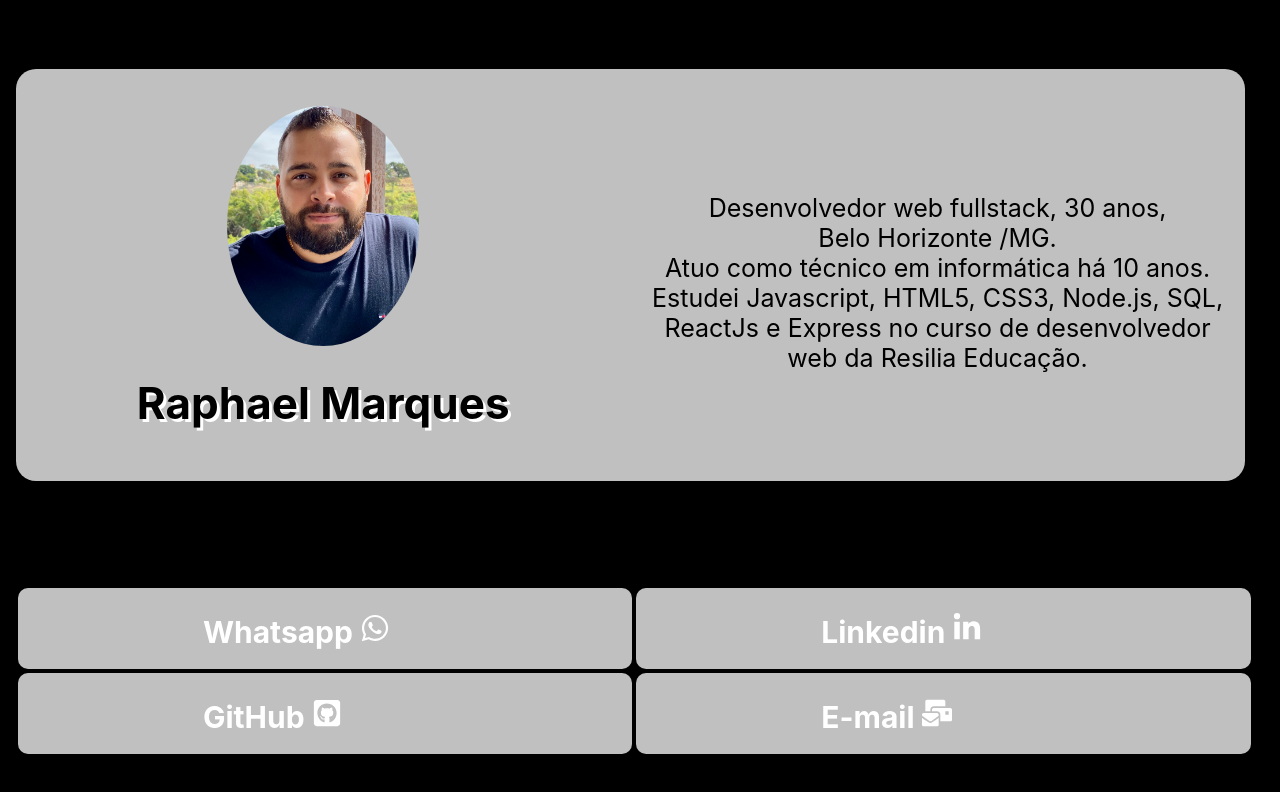
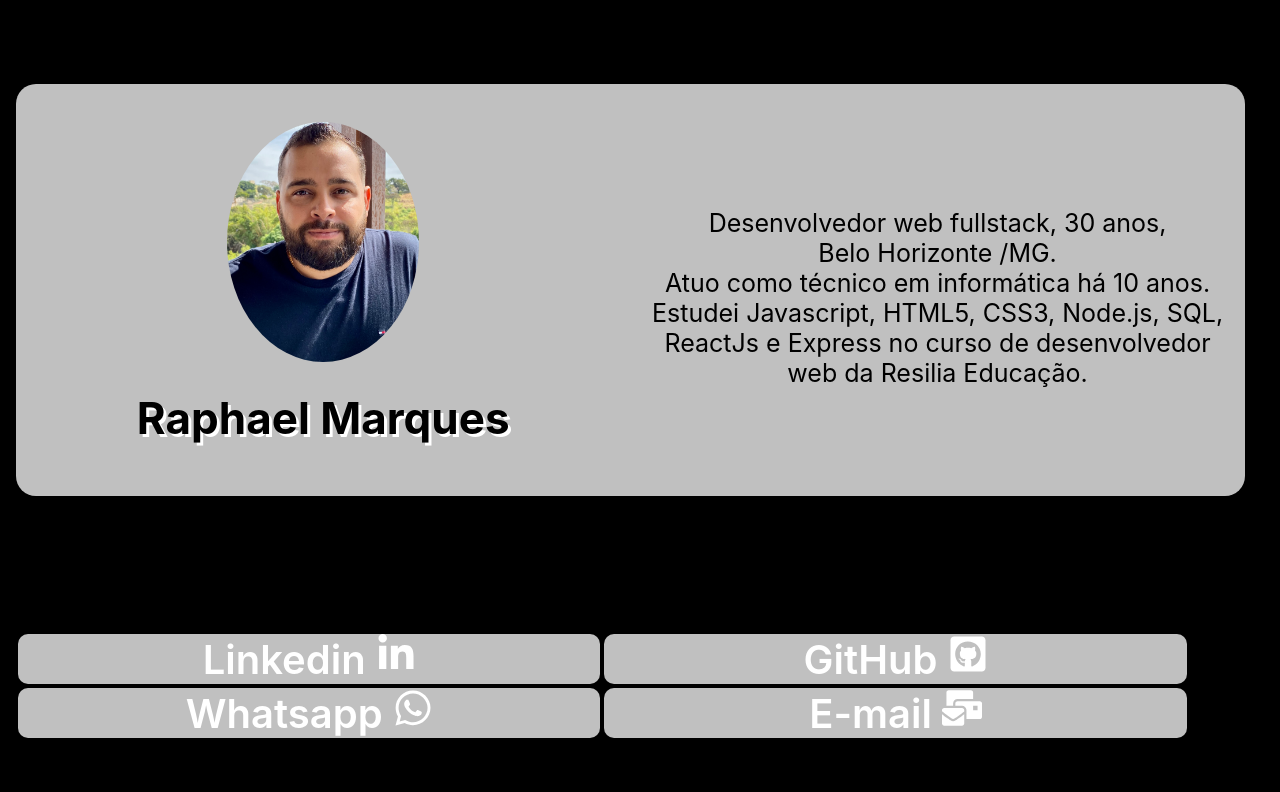
Before and after one commit to raphhaelm/CARDs, a React (Vite) app: page / in a window 1280 px wide. Shown: the top 792 px of the page. Built offline with nearby package versions, Linux system fonts and the light colour scheme.

Commit message:
Update
Atualizei funções hover, aplicando ternario para modificar a classe conforme o texto

```diff
--- a/src/components/Main/Main.jsx
+++ b/src/components/Main/Main.jsx
@@ -4,23 +4,13 @@ import styles from './Main.module.css';
 import { FaWhatsapp, FaLinkedinIn, FaMailBulk, FaGithubSquare } from 'react-icons/fa'
 
 function Main() {
-    function backgroundWhatsapp(e) {
-        e.target.style.background = "#25D366"
-    }
-    function backgroundLinkedin(e) {
-        e.target.style.backgroundColor = "#0077b5"
-    }
-    function backgroundGithub(e) {
-        e.target.style.background = "#272b33"
-    }
-    function backgroundEmail(e) {
-        e.target.style.background = "#8B0000"
-    }
     return (
         <div className={styles.container}>
             <header className={styles.header}>
                 <div>
-                    <section></section>
+                    <section>
+                    {/* Foto de perfil */}
+                    </section>
                     <h1>Raphael Marques</h1>
                 </div>
                 <div>
@@ -32,10 +22,11 @@ function Main() {
                 </div>
             </header>
             <main>
-                <Span href="https://api.whatsapp.com/send/?phone=5531991881701&text&app_absent=0" text='Whatsapp' icon={<FaWhatsapp />} color={backgroundWhatsapp} />
-                <Span href="https://www.linkedin.com/in/raphhael-m/" text='Linkedin' icon={<FaLinkedinIn />} color={backgroundLinkedin} />
-                <Span href="https://github.com/raphhaelm" text='GitHub' icon={<FaGithubSquare />} color={backgroundGithub} />
-                <Span href="mailto:rmarquescomputadores@gmail.com" text='E-mail' icon={<FaMailBulk />} color={backgroundEmail} />
+
+                <Span href="https://www.linkedin.com/in/raphhael-m/" text='Linkedin' icon={<FaLinkedinIn />} />
+                <Span href="https://github.com/raphhaelm" text='GitHub' icon={<FaGithubSquare />} />
+                <Span href="https://api.whatsapp.com/send/?phone=5531991881701&text&app_absent=0" text='Whatsapp' icon={<FaWhatsapp />}  />
+                <Span href="mailto:rmarquescomputadores@gmail.com" text='E-mail' icon={<FaMailBulk />}  />
             </main>
         </div>
     )
--- a/src/components/Main/Main.module.css
+++ b/src/components/Main/Main.module.css
@@ -48,13 +48,19 @@
 .header p {
     padding: 20px;
 }
+.main div {
+    background-color: rgb(160, 95, 154);
+}
+.oumain div {
+    background-color: aqua;
+}
 
 @media (max-width: 991px) {
     .container {
         justify-content:  center;
     }
     .container section {
-        width: 35vw;
+        width: 45vw;
         height: 25vh;
     }
 
@@ -63,6 +69,7 @@
         height: 48%;
         border-radius: 10%;
         flex-direction: column;
+        margin: 2em 0;
     }
     .header p {
         display: none;
--- a/src/components/Span/Span.jsx
+++ b/src/components/Span/Span.jsx
@@ -5,7 +5,8 @@ import { FaWhatsapp, FaLinkedinIn, FaMailBulk, FaGithubSquare } from 'react-icon
 function Span(props) {
 
     return (
-        <div onMouseOver={props.color} onMouseOut={props.mouseOut} className={styles.container} >
+        <main main className={styles.container}>
+        <div onMouseOver={props.color} onMouseOut={props.mouseOut} className={ props.text == 'Whatsapp' ? styles.containerWhatsapp : props.text == 'Linkedin' ? styles.containerLinkedin : props.text == 'GitHub' ? styles.containerGithub : props.text == 'E-mail' ? styles.containerEmail : styles.container } >
             <div  className={styles.text} >
                 <a href={props.href}>
                     <span>
@@ -20,6 +21,7 @@ function Span(props) {
 
 
         </div>
+        </main>
 
     )
 }
--- a/src/components/Span/Span.module.css
+++ b/src/components/Span/Span.module.css
@@ -1,7 +1,5 @@
-.container {
-    column-gap: 25px;
+.container {column-gap: 25px;
     display: flex;
-    padding: 1em;
     height: auto;
     width: 45.5vw;
     margin: 2px;
@@ -9,11 +7,16 @@
     background-color: silver;
     border-radius: 10px;
 }
-.container span, .container i{
+.container div {
+    border-radius: 10px;
+    width: 100%;
+    height: 100%;
+}
+.container span, .container i {
 
     color: #FFFFFF;
 }
-.container a{
+.container a {
     display: inline-flex;
     align-items: center;
     transition-property:
@@ -21,32 +24,42 @@
     transition-duration: .25s;
 
 }
-.container:hover{
+.container:hover {
     animation: shake .25s;
     outline-offset: 4px;
     outline-color: #a02d76;
+    border: white solid 2px;
+}
+.containerWhatsapp:hover {
+    background-color:#34af23;
+}
+.containerLinkedin:hover {
+    background-color:  #007bb6;
+}
+.containerGithub:hover {
+    background-color: #010409;
+}
+.containerEmail:hover {
+    background-color: #da4d39;
 }
 
 .text {
-    width: 70%;
+    width: 100%;
     font-size: 40px;
 }
 .container a {
-    width: 60%;
     text-decoration: none;
-    font-size: 30px;
-    font-weight: 700;
-    color: black;
+    font-weight: 600;
 }
 
-.container :active {
+.container:active {
     text-decoration: none;
 }
 
 
 @media (max-width: 991px) {
     .container {
-        width: 80vw;
+        width: 88vw;
         margin: 4px;
     }
 
```
